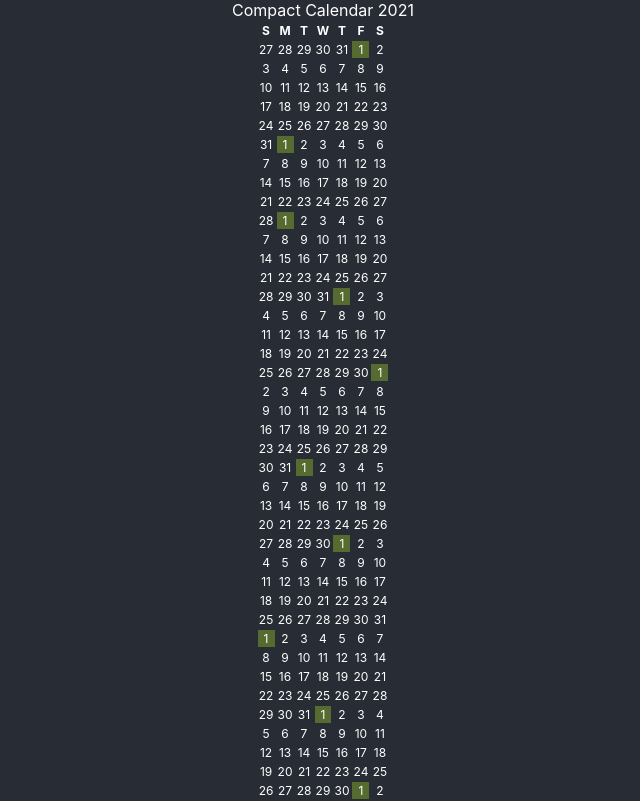
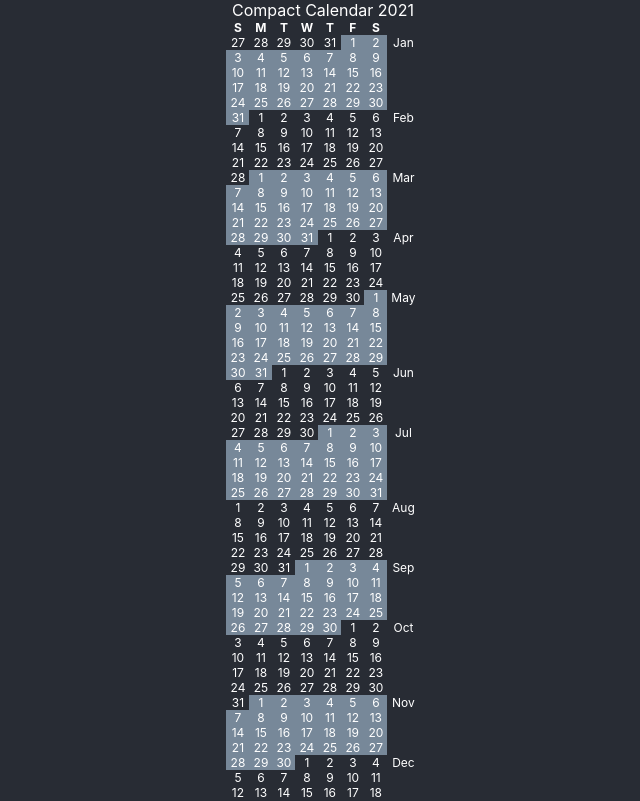
Before and after one commit to jffjhnsn/macro-calendar, a React (Vite) app: page / in a window 1280 px wide. Shown: the top 801 px of the page, without its empty margins (317-957 px from the left). Built offline with nearby package versions, Linux system fonts and the light colour scheme.

Commit message:
write month on side; alternate coloring

```diff
--- a/src/App.css
+++ b/src/App.css
@@ -40,5 +40,9 @@ button {
 
 .shaded {
   /* border: 1px solid white; */
-  background-color: darkolivegreen;
+  background-color: lightslategray;
 }
+
+.extra {
+  /* width: 80px; */
+}
--- a/src/components/calendar.tsx
+++ b/src/components/calendar.tsx
@@ -45,9 +45,57 @@ const Calendar = (props: { year: number }) => {
     }
   }
 
+  const writeMonth = (week: CalendarDay[]): string => {
+    const firstDay = week.find((day) => day.day === 1);
+    if (!firstDay) {
+      return "";
+    }
+    switch(firstDay.month) {
+      case 0: {
+        return "Jan";
+      }
+      case 1: {
+        return "Feb";
+      }
+      case 2: {
+        return "Mar";
+      }
+      case 3: {
+        return "Apr";
+      }
+      case 4: {
+        return "May";
+      }
+      case 5: {
+        return "Jun";
+      }
+      case 6: {
+        return "Jul";
+      }
+      case 7: {
+        return "Aug";
+      }
+      case 8: {
+        return "Sep";
+      }
+      case 9: {
+        return "Oct";
+      }
+      case 10: {
+        return "Nov";
+      }
+      case 11: {
+        return "Dec";
+      }
+      default: {
+        return "";
+      }
+    }
+  }
+
   const generateDay = (day: CalendarDay) => {
     return (
-      <TableCell id={getIdForDay(day)} className={day.day === 1 ? "shaded" : "normal"}>
+      <TableCell id={getIdForDay(day)} className={day.month % 2 === 0 ? "shaded" : "normal"}>
         <span>
           {day.day}
         </span>
@@ -66,15 +114,17 @@ const Calendar = (props: { year: number }) => {
           <TableHeader>T</TableHeader>
           <TableHeader>F</TableHeader>
           <TableHeader>S</TableHeader>
+          <TableHeader></TableHeader>
         </TableRow>
       </TableHead>
       <TableBody>
-        {calendarDays.map(week => {
+        {calendarDays.map((week, index) => {
           const days = week.map(day => generateDay(day));
           console.log(getIdForDay(week[0]));
           return (
             <TableRow key={getIdForDay(week[0])}>
               {days}
+              <TableCell className="extra">{writeMonth(week)}</TableCell>
             </TableRow>
           )
         })}
@@ -85,6 +135,7 @@ const Calendar = (props: { year: number }) => {
 
 const Table = styled('table', {
   display: 'block',
+  borderCollapse: 'collapse',
   fontSize: '$1',
 });
 
@@ -93,7 +144,7 @@ const TableHead = styled('thead', {
 });
 
 const TableHeader = styled('th', {
-
+  padding: '0 $1',
 });
 
 const TableBody = styled('tbody', {
@@ -105,7 +156,8 @@ const TableRow = styled('tr', {
 });
 
 const TableCell = styled('td', {
-
+  fontSize: '$1',
+  padding: '0 $1',
 });
 
 export default Calendar;
--- a/src/stitches.config.ts
+++ b/src/stitches.config.ts
@@ -17,12 +17,12 @@ export const { styled } = createStitches({
       sans: 'Inter, sans-serif',
     },
     fontSizes: {
-      1: '12px',
-      2: '14px',
-      3: '16px',
-      4: '20px',
-      5: '24px',
-      6: '32px',
+      1: '0.75rem',
+      2: '1rem',
+      3: '1.25rem',
+      4: '1.5rem',
+      5: '2rem',
+      6: '4rem',
     },
     space: {
       1: '4px',
@@ -55,4 +55,8 @@ export const { styled } = createStitches({
     zIndices: {},
     transitions: {},
   },
+  utils: {
+    marginX: (value: number) => ({ marginLeft: value, marginRight: value }),
+    paddingX: (value: number) => ({ paddingLeft: value, paddingRight: value }),
+  }
 });
```
